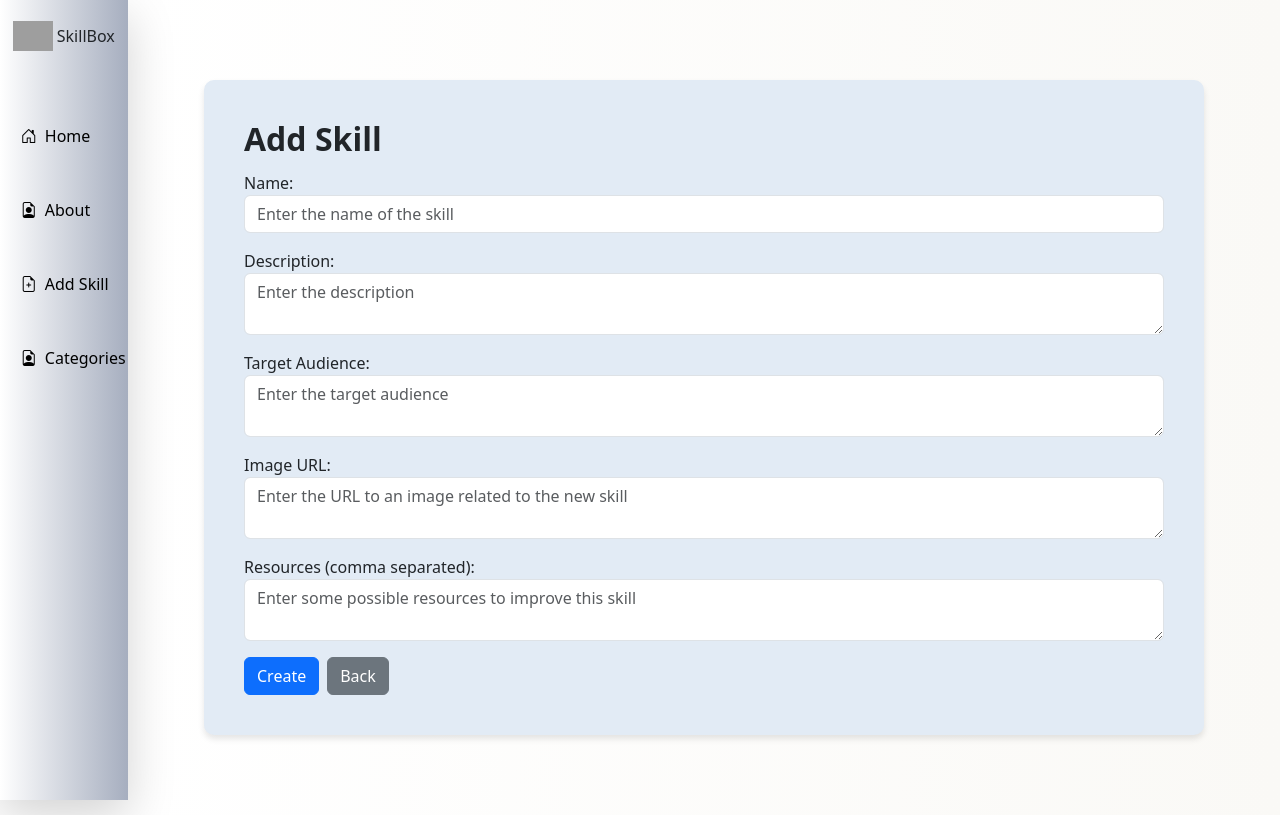
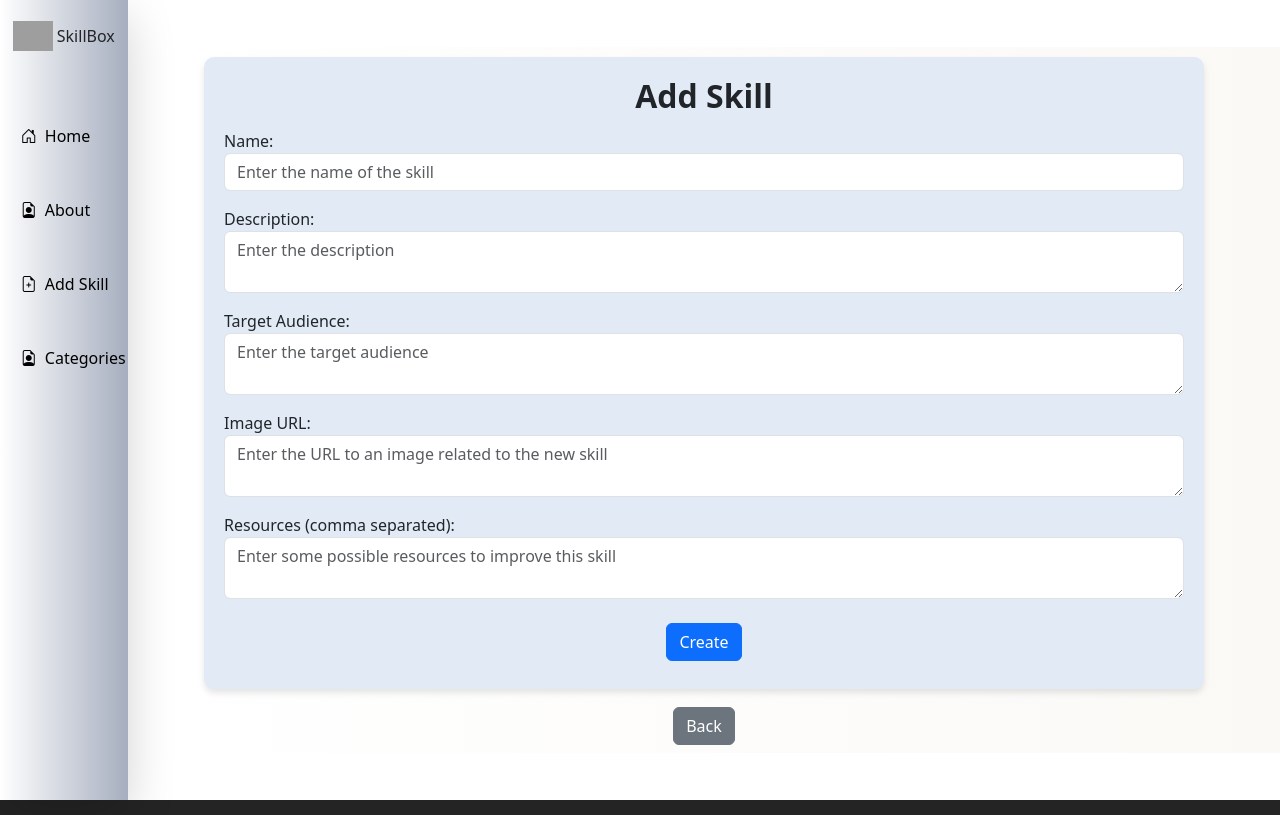
Before and after one commit to New-Skill-App/New-skill-app-2, a React (Vite) app: page /skills/create in a window 1280 px wide. Built offline with nearby package versions, Linux system fonts and the light colour scheme; grey boxes are pictures that could not be loaded.

Commit message:
update layout create skill

```diff
--- a/src/components/functionalities/CreateSkill.jsx
+++ b/src/components/functionalities/CreateSkill.jsx
@@ -35,8 +35,9 @@ function CreateSkill({ dataLink }) {
             <div className="add-skill-details-card">
 
                 <div className="add-skill-info-container">
-                    <h3 className="skill-title">Add Skill</h3>
-
+                    <div className="add-skill-title-container">
+                        <h3 className="skill-title">Add Skill</h3>
+                    </div>
                     <form onSubmit={handleSubmit}>
                         <div className="form-group mb-3">
                             <label>Name:</label>
@@ -95,11 +96,13 @@ function CreateSkill({ dataLink }) {
                             />
                         </div>
 
-                        <button type="submit" className="btn btn-primary me-2">Create</button>
-                        <Link to="/" className="btn btn-secondary">Back</Link>
+                        <div className="btns-container">
+                            <button type="submit" className="create-btn btn btn-primary m-2">Create</button>
+                        </div>
                     </form>
                 </div>
             </div>
+            <div><Link to="/" className="back-btn btn btn-secondary m-2 ">Back</Link></div>
         </div>
     );
 }
--- a/src/components/pages/AboutPage.jsx
+++ b/src/components/pages/AboutPage.jsx
@@ -1,11 +1,7 @@
 function AboutPage () {
     return (
-      <div className="d-flex flex-column align-items-center 100vh"
-      style={{
-          width: "90vw",
-          marginLeft: "10vw",
-      }}>
-        <h1>About New Skill</h1>
+      <div className="about-container">
+        <h2 className="about-title">About SkillBox</h2>
         <p>
           {`bla bla bla talk about the project`}
         </p>
--- a/src/components/pages/NotFoundPage.jsx
+++ b/src/components/pages/NotFoundPage.jsx
@@ -1,5 +1,5 @@
 function NotFoundPage() {
-    <div>
+    <div className="about-container">
         <h1>404 - Page Not Found</h1>
         <p>The page you are looking for does not exist.</p>
     </div>
--- a/src/index.css
+++ b/src/index.css
@@ -18,6 +18,7 @@ a {
   color: #646cff;
   text-decoration: inherit;
 }
+
 a:hover {
   color: #535bf2;
 }
@@ -46,9 +47,11 @@ buttonn {
   cursor: pointer;
   transition: border-color 0.25s;
 }
+
 buttonn:hover {
   border-color: #646cff;
 }
+
 buttonn:focus,
 buttonn:focus-visible {
   outline: 4px auto -webkit-focus-ring-color;
@@ -82,11 +85,11 @@ buttonn:focus-visible {
   top: 0px;
 }
 
-.project-title{
-    font-size: 80px;
-    font-weight: bold;
-    text-shadow: 2px 2px 2px #000000;
-    letter-spacing: 2px
+.project-title {
+  font-size: 80px;
+  font-weight: bold;
+  text-shadow: 2px 2px 2px #000000;
+  letter-spacing: 2px
 }
 
 .card {
@@ -109,15 +112,15 @@ buttonn:focus-visible {
   height: auto;
 }
 
-.card-1{
+.card-1 {
   background-color: #E2EBF5;
 }
 
-.card-2{
-  background-color:#C5D3E8;
+.card-2 {
+  background-color: #C5D3E8;
 }
 
-.card-3{
+.card-3 {
   background-color: #A1B6D2;
 }
 
@@ -176,6 +179,24 @@ buttonn:focus-visible {
 .header-title {
   text-align: center;
   margin: 0.25rem;
+}
+
+
+/*ABOUT PAGE*/
+
+.about-container{
+  width: 90vw;
+  margin-left: 10vw;
+  top: 0px;
+  display: flex;
+  flex-direction: column;
+  align-items: center;
+}
+
+.about-title{
+  font-size: 80px;
+  font-weight: bold;
+  letter-spacing: 2px;
 }
 
 
@@ -280,6 +301,7 @@ buttonn:focus-visible {
 .skill-title {
   font-size: 2rem;
   font-weight: bold;
+
 }
 
 .skill-image {
@@ -302,7 +324,9 @@ buttonn:focus-visible {
   font-size: 1rem;
 }
 
-.edit-btn-container, .save-btn-container{
+.edit-btn-container,
+.save-btn-container,
+.btns-container {
   display: flex;
   justify-content: center;
   width: 100%;
@@ -316,23 +340,24 @@ buttonn:focus-visible {
   margin-top: 20px;
 }
 
-.back-btn {
+.back-btn,
+.create-btn {
   margin: 1rem;
   justify-content: center;
 }
 
 /*CREATE SKILL PAGE*/
 
-.add-skill-details-card{
+.add-skill-details-card {
   width: 1000px;
   height: auto;
-  margin: 10vh;
+  margin: 10px;
   background-color: #E2EBF5;
   display: flex;
   flex-wrap: wrap;
   justify-content: center;
   align-items: center;
-  padding: 20px;
+  padding: 0px;
   border-radius: 10px;
   box-shadow: 0 4px 6px rgba(0, 0, 0, 0.1);
 }
@@ -342,7 +367,13 @@ buttonn:focus-visible {
   height: 100%;
   display: flex;
   flex-direction: column;
-  justify-content: flex-start;
+  justify-content: center;
   padding: 20px;
   gap: 5px;
 }
+
+.add-skill-title-container {
+  display: flex;
+  justify-content: center;
+  align-items: center;
+}
```
